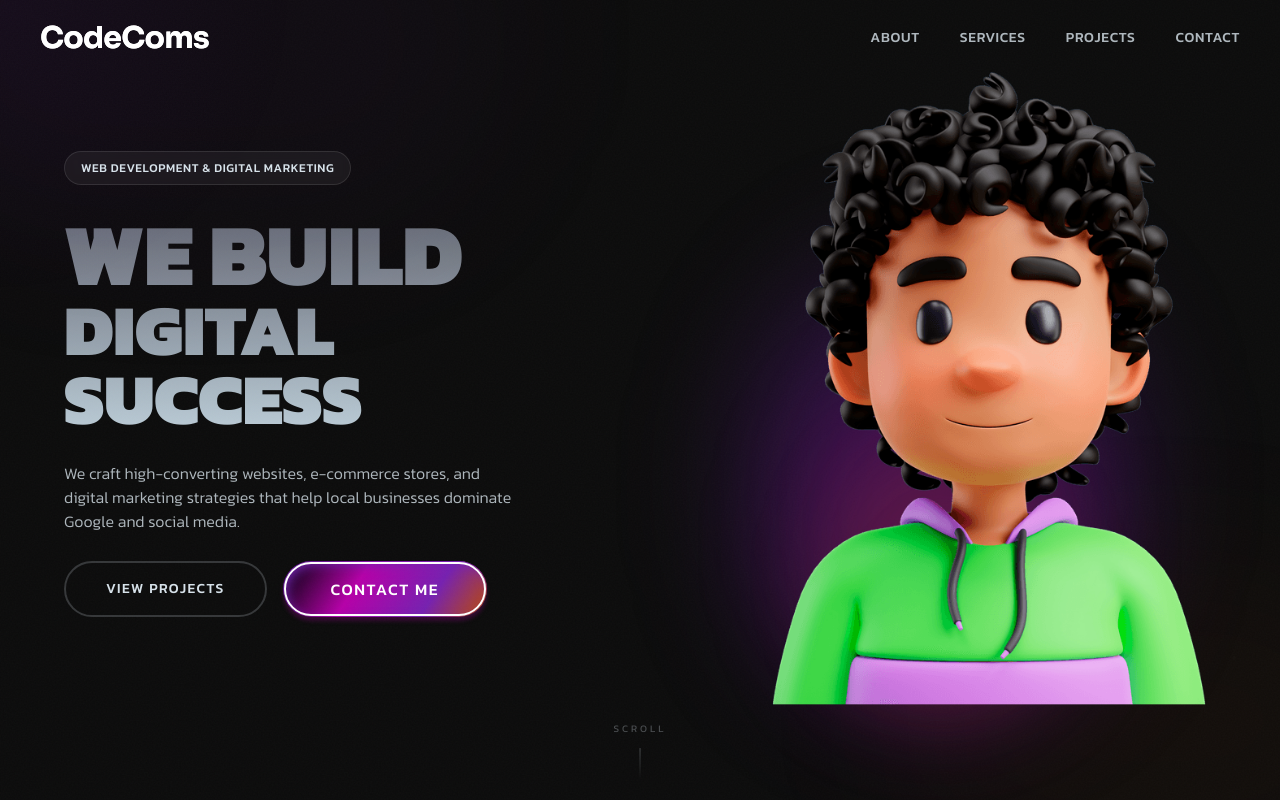
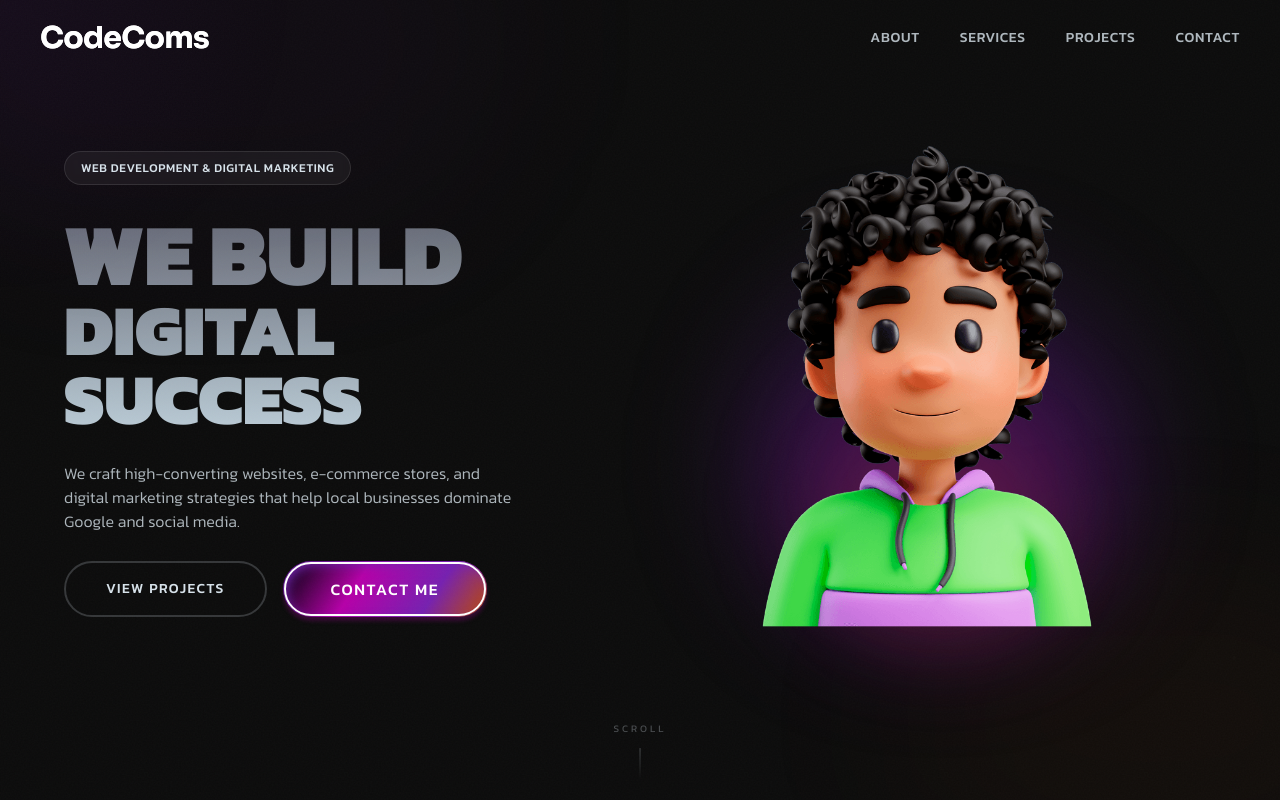
Before and after one commit to khanggmoiz-cell/Portfolio, a Next.js app: page / in a window 1280 px wide. Shown: the top 800 px of the page. Built offline with nearby package versions, Linux system fonts and the light colour scheme.

Commit message:
hero: fix 3d char size - reduce to fit box

```diff
--- a/components/HeroSection.tsx
+++ b/components/HeroSection.tsx
@@ -301,7 +301,7 @@ export default function HeroSection() {
               <motion.div
                 animate={{ y: [0, -8, 0] }}
                 transition={{ duration: 4, repeat: Infinity, ease: 'easeInOut' }}
-                className="relative z-10 w-[75%] sm:w-[80%] md:w-[65%] lg:w-[110%] xl:w-[120%] max-w-[650px] lg:translate-y-[10%]"
+                className="relative z-10 w-[75%] sm:w-[80%] md:w-[65%] lg:w-[90%] xl:w-[95%] max-w-[520px] lg:translate-y-[8%]"
               >
                 <Image
                   src="/3d-character.png"
```
